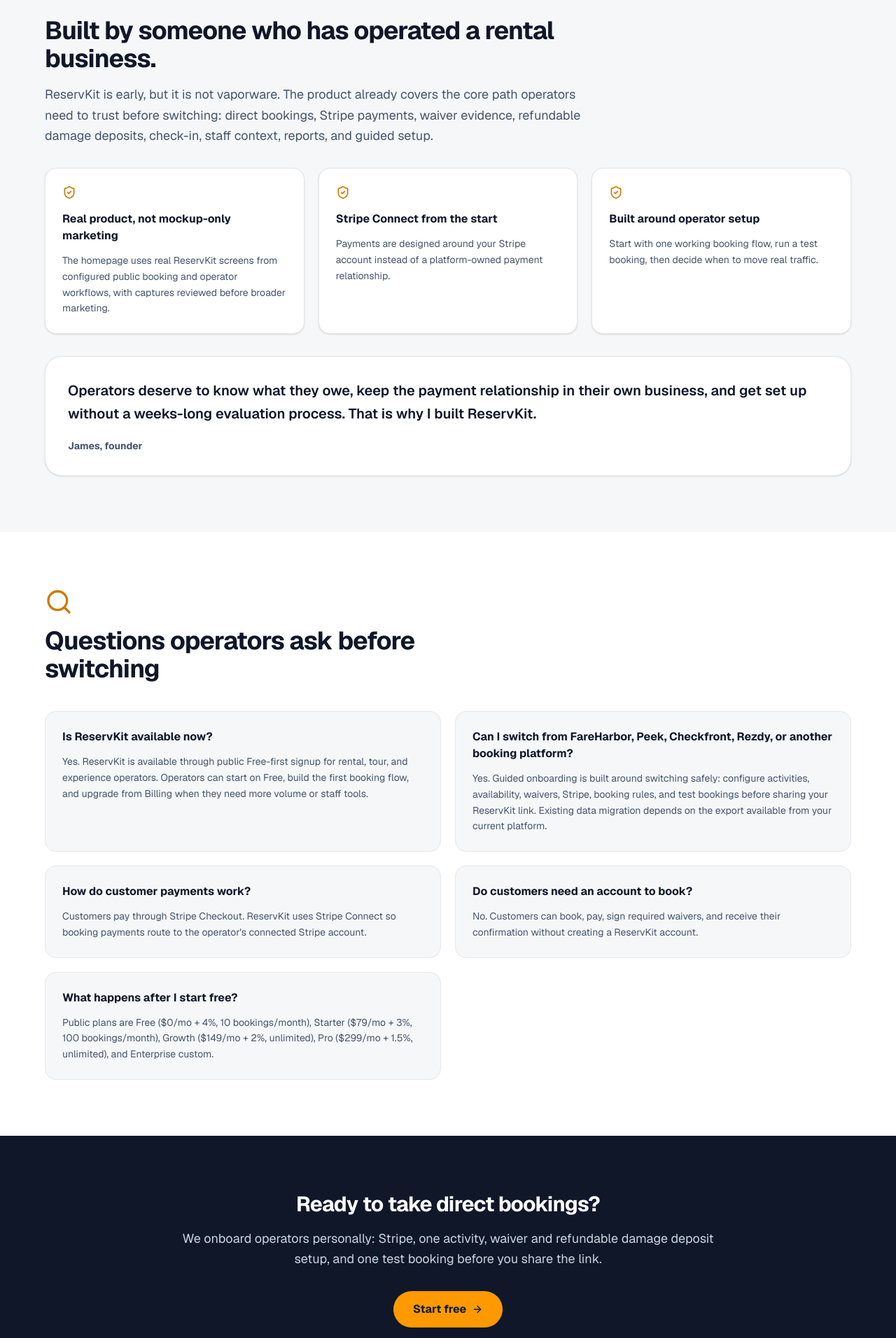
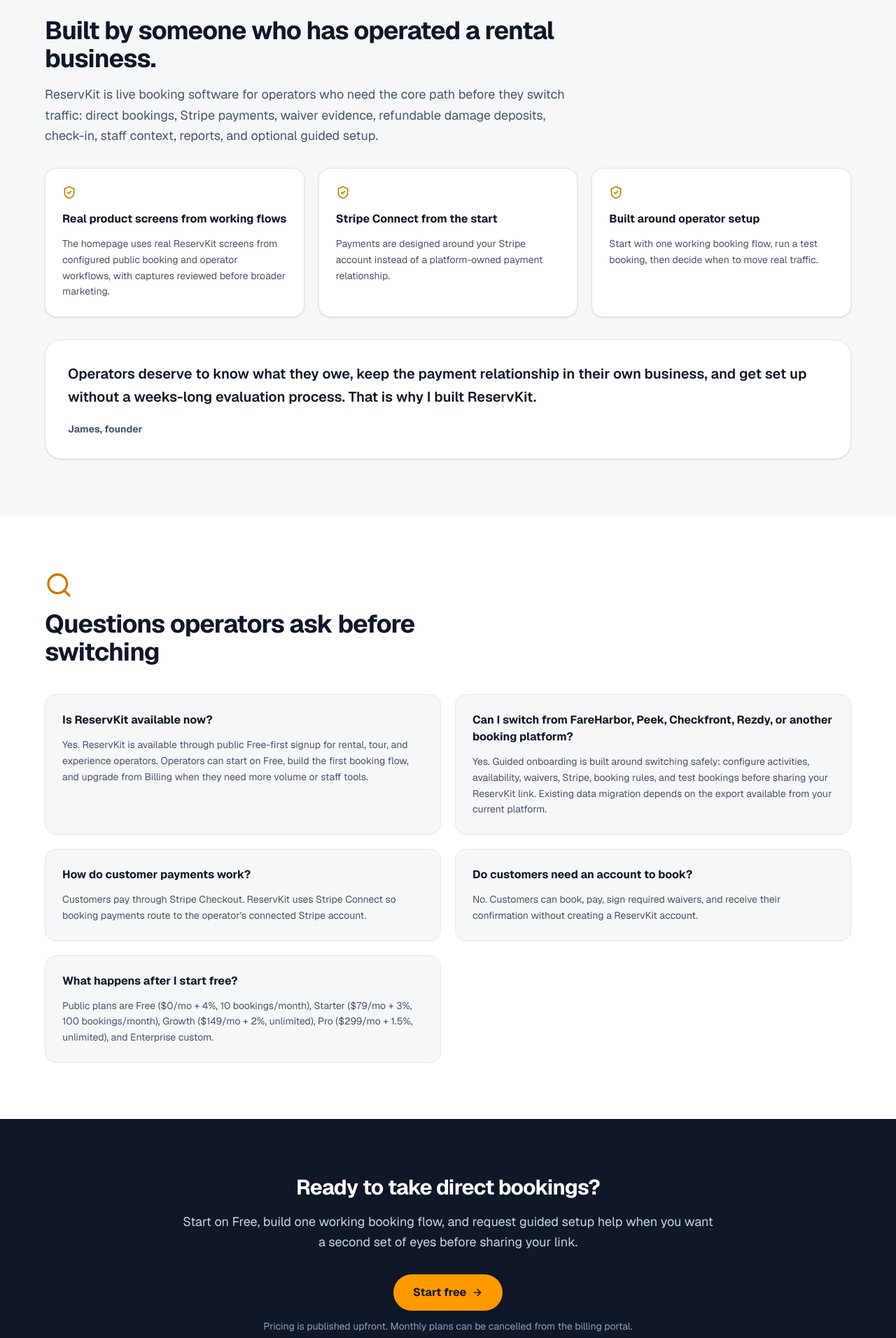
Before and after one commit to Cortana-Ops/reservkit-landing, a Next.js app: page / in a window 1280 px wide. Shown: the part 8540-10452 px from the top of the page at 70% size. Built offline with nearby package versions, Linux system fonts and the light colour scheme.

Commit message:
Polish public signup homepage proof copy

```diff
--- a/app/page.tsx
+++ b/app/page.tsx
@@ -162,7 +162,7 @@
 
 const operatorProof = [
   {
-    title: "Real product, not mockup-only marketing",
+    title: "Real product screens from working flows",
     body: "The homepage uses real ReservKit screens from configured public booking and operator workflows, with captures reviewed before broader marketing.",
   },
   {
@@ -535,7 +535,7 @@
                 Built by someone who has operated a rental business.
               </h2>
               <p className="mt-4 text-lg leading-relaxed text-slate-600">
-                ReservKit is early, but it is not vaporware. The product already covers the core path operators need to trust before switching: direct bookings, Stripe payments, waiver evidence, refundable damage deposits, check-in, staff context, reports, and guided setup.
+                ReservKit is live booking software for operators who need the core path before they switch traffic: direct bookings, Stripe payments, waiver evidence, refundable damage deposits, check-in, staff context, reports, and optional guided setup.
               </p>
             </div>
             <div className="mt-8 grid gap-5 md:grid-cols-3">
@@ -579,7 +579,7 @@
           <div className="mx-auto max-w-3xl">
             <h2 className="text-3xl font-bold tracking-tight text-white">Ready to take direct bookings?</h2>
             <p className="mt-4 text-lg leading-relaxed text-slate-300">
-              We onboard operators personally: Stripe, one activity, waiver and refundable damage deposit setup, and one test booking before you share the link.
+              Start on Free, build one working booking flow, and request guided setup help when you want a second set of eyes before sharing your link.
             </p>
             <TrackedLink
               href={PRIMARY_CTA_URL}
--- a/scripts/check-content.mjs
+++ b/scripts/check-content.mjs
@@ -108,6 +108,9 @@
   "Watch the bookings come in",
   "live product screenshots",
   "current product screenshots",
+  "not vaporware",
+  "mockup-only marketing",
+  "We onboard operators personally",
   "Here is what the operator side looks like",
   "Staff and captain scheduling",
   "Staff assignment and guide scheduling",
@@ -214,6 +217,8 @@
   { file: "app/page.tsx", text: "captures reviewed before broader marketing" },
   { file: "app/page.tsx", text: "representative screens show the operator workflows ReservKit is built around" },
   { file: "app/page.tsx", text: "Owners and admins keep revenue reporting separate." },
+  { file: "app/page.tsx", text: "ReservKit is live booking software" },
+  { file: "app/page.tsx", text: "Start on Free, build one working booking flow" },
 ];
 
 const removedRoutes = [
```
Also changed, not shown: 1 other file (tests, documents, lock files or other folders).
